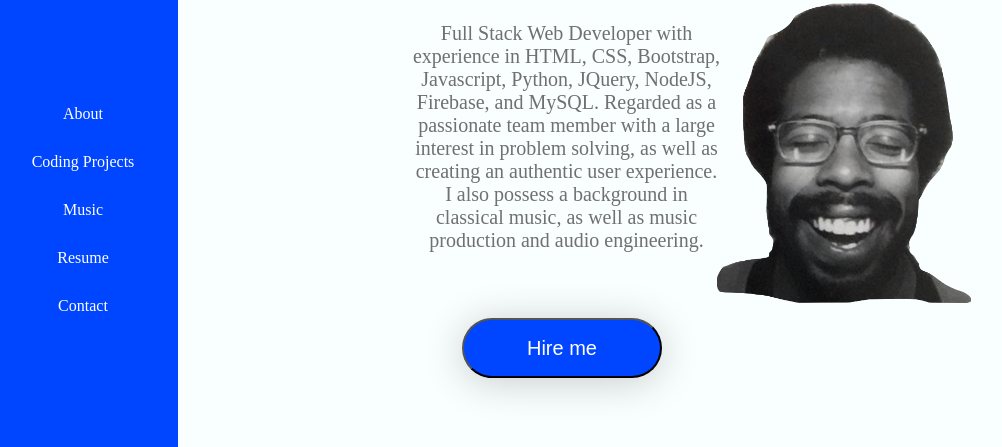
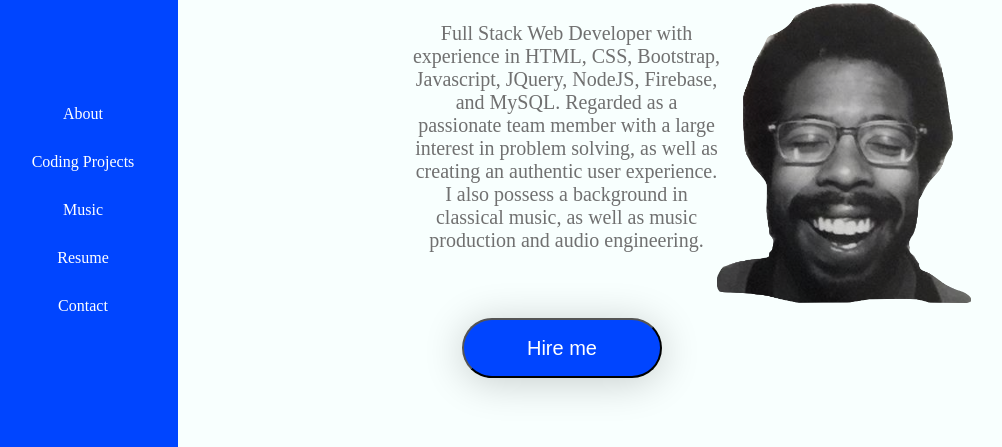
Before and after one commit to leopoldleopold/xdportfolio, a plain HTML site: page index.html in a window 1280 px wide. Shown: the part 119-566 px from the top of the page, without its empty margins (22-1024 px from the left). Drawn offline with Linux system fonts and the light colour scheme.

Commit message:
Update index.html

```diff
--- a/index.html
+++ b/index.html
@@ -31,7 +31,7 @@
                         <h1>Hello!</h1>
                         <p>
                             Full Stack Web Developer with experience in HTML,
-                            CSS, Bootstrap, Javascript, Python, JQuery, NodeJS, Firebase,
+                            CSS, Bootstrap, Javascript, JQuery, NodeJS, Firebase,
                             and MySQL. Regarded as a passionate team member with a large
                             interest in problem solving, as well as creating an authentic
                             user experience. I also possess a background in classical music,
```
